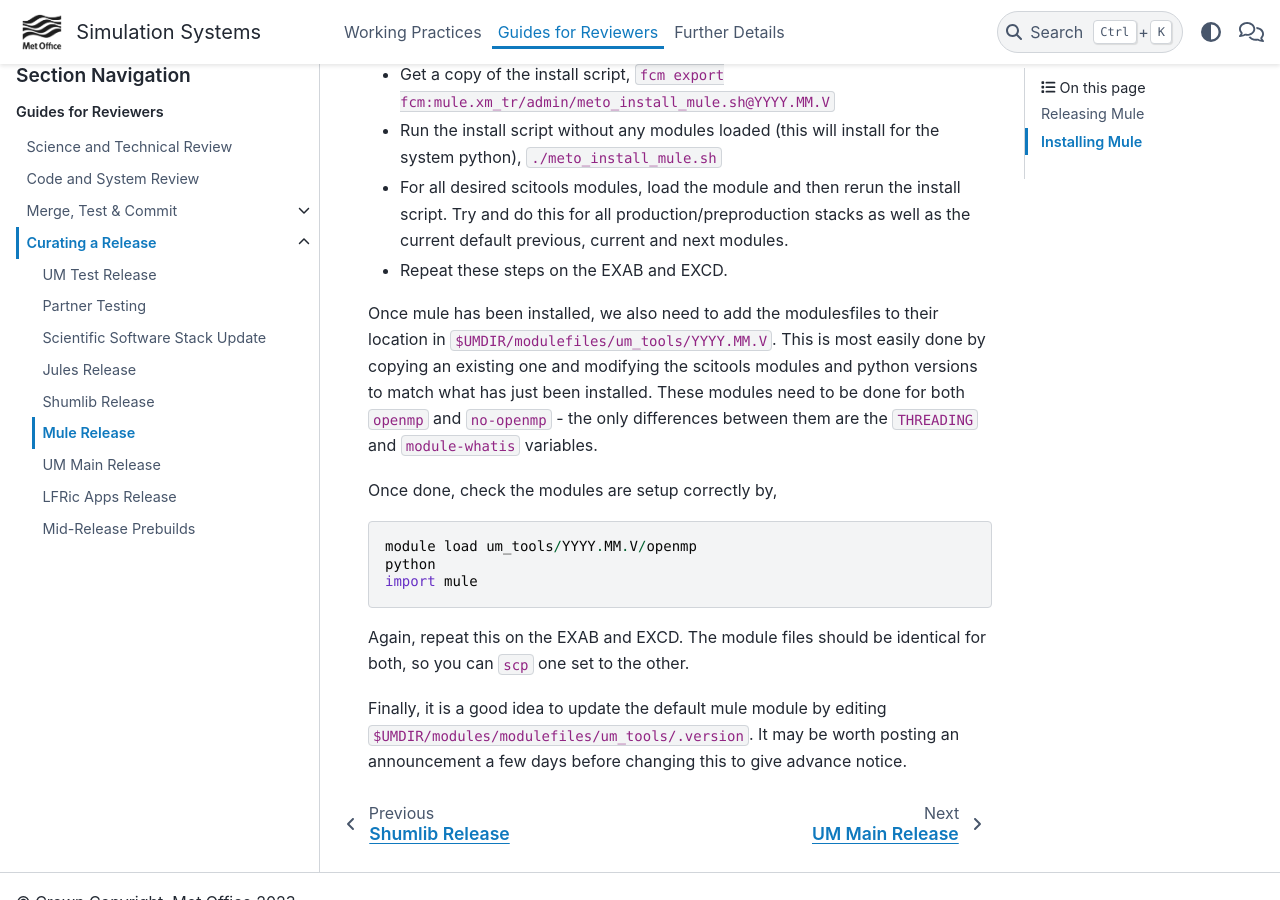
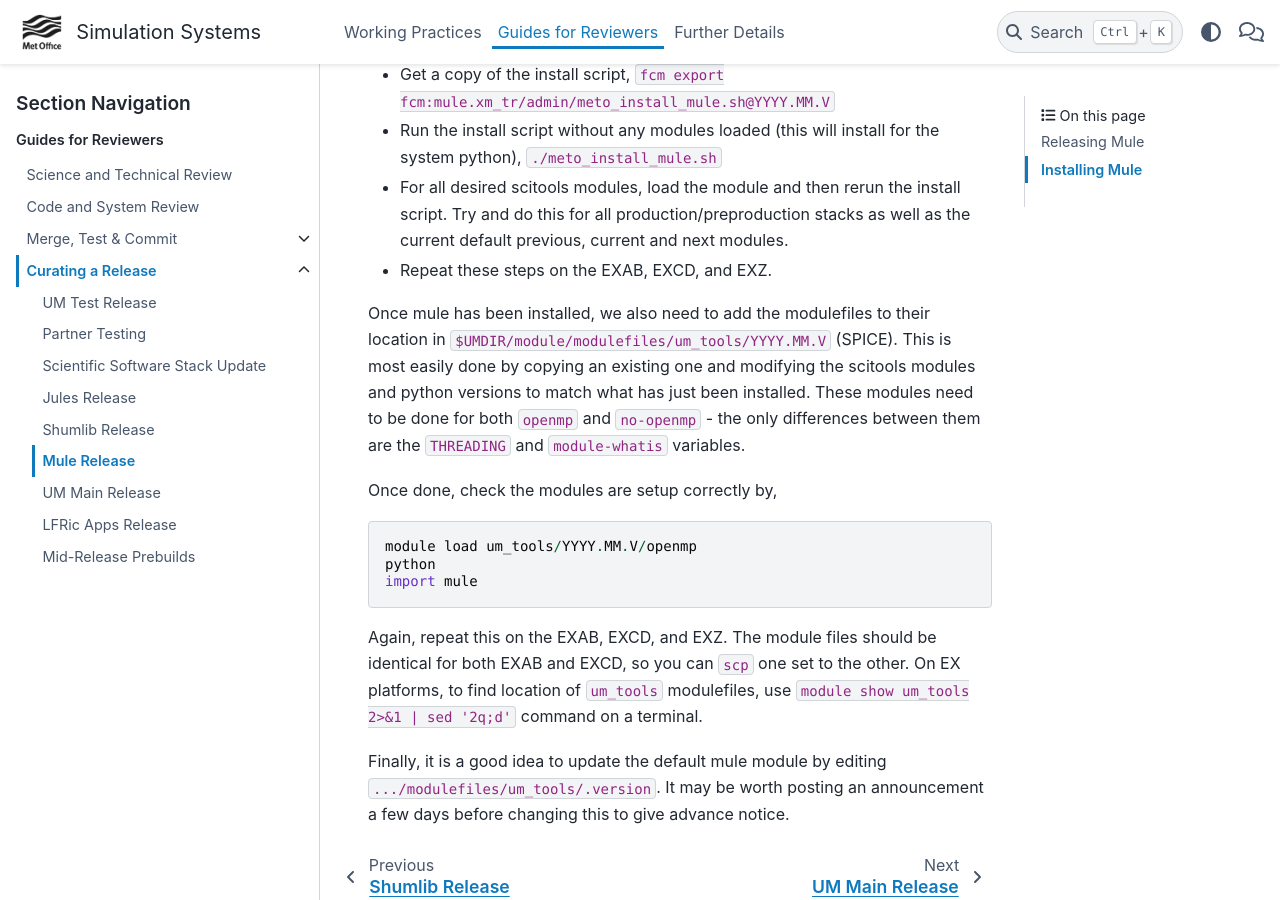
Before and after one commit to MetOffice/simulation-systems, a Sphinx documentation site: the page built from source/Reviewers/releases/mule_release.rst, in a window 1280 px wide and 900 px high, scrolled down 2136 px. Built offline with Sphinx 7.4.7 and the PyData theme 0.15.4, drawn with Linux system fonts in a browser that asks for light colours; some of the changed text lies outside the part shown.

Commit message:
update mule install section

```diff
--- a/source/Reviewers/releases/mule_release.rst
+++ b/source/Reviewers/releases/mule_release.rst
@@ -66,9 +66,9 @@
 * Get a copy of the install script, ``fcm export fcm:mule.xm_tr/admin/meto_install_mule.sh@YYYY.MM.V``
 * Run the install script without any modules loaded (this will install for the system python), ``./meto_install_mule.sh``
 * For all desired scitools modules, load the module and then rerun the install script. Try and do this for all production/preproduction stacks as well as the current default previous, current and next modules.
-* Repeat these steps on the EXAB and EXCD.
+* Repeat these steps on the EXAB, EXCD, and EXZ.
 
-Once mule has been installed, we also need to add the modulesfiles to their location in ``$UMDIR/modulefiles/um_tools/YYYY.MM.V``. This is most easily done by copying an existing one and modifying the scitools modules and python versions to match what has just been installed. These modules need to be done for both ``openmp`` and ``no-openmp`` - the only differences between them are the ``THREADING`` and ``module-whatis`` variables.
+Once mule has been installed, we also need to add the modulefiles to their location in ``$UMDIR/module/modulefiles/um_tools/YYYY.MM.V`` (SPICE). This is most easily done by copying an existing one and modifying the scitools modules and python versions to match what has just been installed. These modules need to be done for both ``openmp`` and ``no-openmp`` - the only differences between them are the ``THREADING`` and ``module-whatis`` variables.
 
 Once done, check the modules are setup correctly by,
 
@@ -78,6 +78,6 @@
     python
     import mule
 
-Again, repeat this on the EXAB and EXCD. The module files should be identical for both, so you can ``scp`` one set to the other.
+Again, repeat this on the EXAB, EXCD, and EXZ. The module files should be identical for both EXAB and EXCD, so you can ``scp`` one set to the other. On EX platforms, to find location of ``um_tools`` modulefiles, use ``module show um_tools 2>&1 | sed '2q;d'`` command on a terminal.
 
-Finally, it is a good idea to update the default mule module by editing ``$UMDIR/modules/modulefiles/um_tools/.version``. It may be worth posting an announcement a few days before changing this to give advance notice.
+Finally, it is a good idea to update the default mule module by editing ``.../modulefiles/um_tools/.version``. It may be worth posting an announcement a few days before changing this to give advance notice.
```
Also changed, not shown: other parts of source/Reviewers/releases/mule_release.rst (+1 -1 lines).
